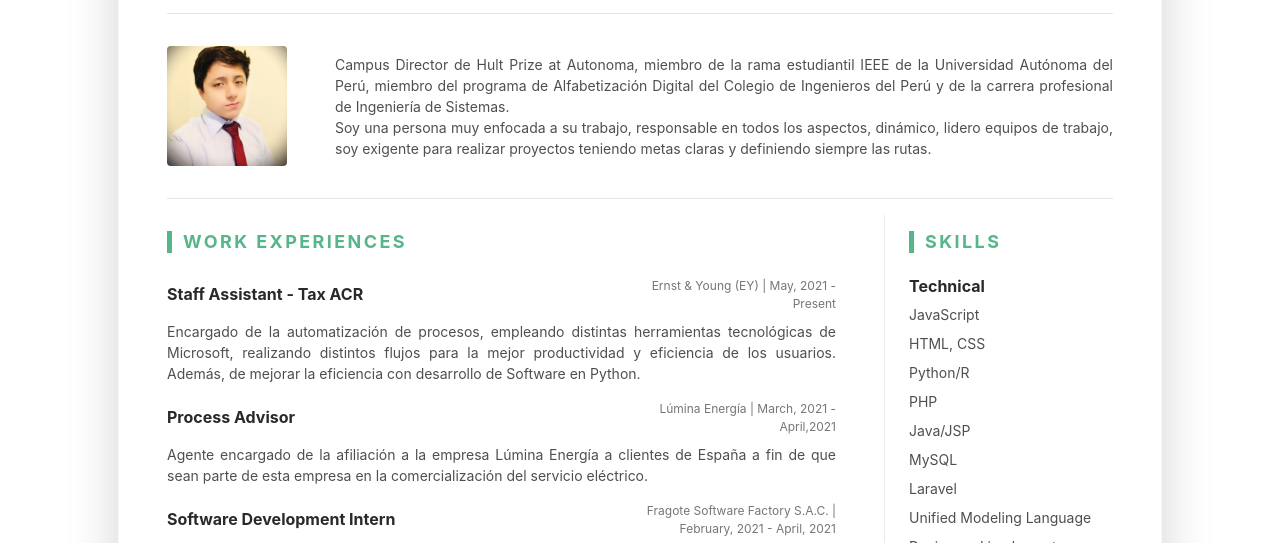
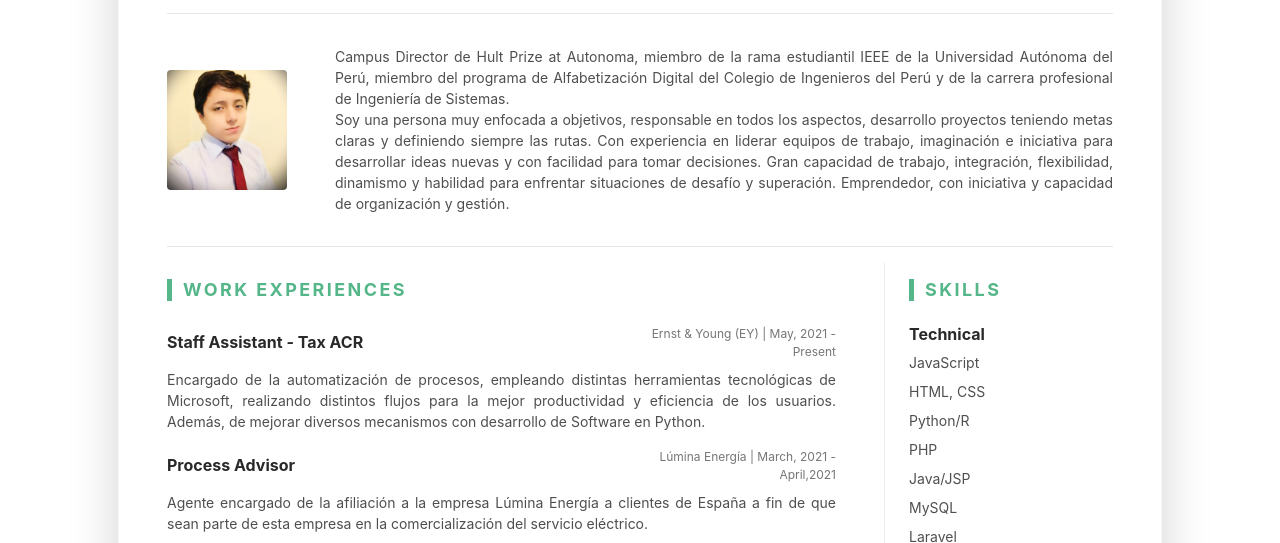
Before and after one commit to andersonfuentesp/andersonfuentesp.github.io, a plain HTML site: page index.html in a window 1280 px wide. Shown: the part 210-753 px from the top of the page. Drawn offline with nearby package versions, Linux system fonts and the light colour scheme.

Commit message:
Update index.html

```diff
--- a/index.html
+++ b/index.html
@@ -68,7 +68,7 @@
 					<div class="media flex-column flex-md-row align-items-center">
 						<img class="resume-profile-image mb-3 mb-md-0 mr-md-5 ml-md-0 rounded mx-auto" src="assets/images/anderson_fuentes.jpeg" alt="image">
 						<div class="media-body text-left">
-							<p class="mb-0" style="text-align: justify">Campus Director de Hult Prize at Autonoma, miembro de la rama estudiantil IEEE de la Universidad Autónoma del Perú, miembro del programa de Alfabetización Digital del Colegio de Ingenieros del Perú y de la carrera profesional de Ingeniería de Sistemas.<br>Soy una persona muy enfocada a su trabajo, responsable en todos los aspectos, dinámico, lidero equipos de trabajo, soy exigente para realizar proyectos teniendo metas claras y definiendo siempre las rutas.</p>
+							<p class="mb-0" style="text-align: justify">Campus Director de Hult Prize at Autonoma, miembro de la rama estudiantil IEEE de la Universidad Autónoma del Perú, miembro del programa de Alfabetización Digital del Colegio de Ingenieros del Perú y de la carrera profesional de Ingeniería de Sistemas.<br>Soy una persona muy enfocada a objetivos, responsable en todos los aspectos, desarrollo proyectos teniendo metas claras y definiendo siempre las rutas. Con experiencia en liderar equipos de trabajo, imaginación e iniciativa para desarrollar ideas nuevas y con facilidad para tomar decisiones. Gran capacidad de trabajo, integración, flexibilidad, dinamismo y habilidad para enfrentar situaciones de desafío y superación. Emprendedor, con iniciativa y capacidad de organización y gestión.</p>
 						</div><!--//media-body-->
 					</div>
 				</div><!--//resume-intro-->
@@ -85,7 +85,7 @@
 
 									</div>
 									<div class="item-content">
-										<p style="text-align: justify">Encargado de la automatización de procesos, empleando distintas herramientas tecnológicas de Microsoft, realizando distintos flujos para la mejor productividad y eficiencia de los usuarios. Además, de mejorar la eficiencia con desarrollo de Software en Python.</p>
+										<p style="text-align: justify">Encargado de la automatización de procesos, empleando distintas herramientas tecnológicas de Microsoft, realizando distintos flujos para la mejor productividad y eficiencia de los usuarios. Además, de mejorar diversos mecanismos con desarrollo de Software en Python.</p>
 									</div>
 								</div><!--//item-->
 								<div class="item mb-3">
```
